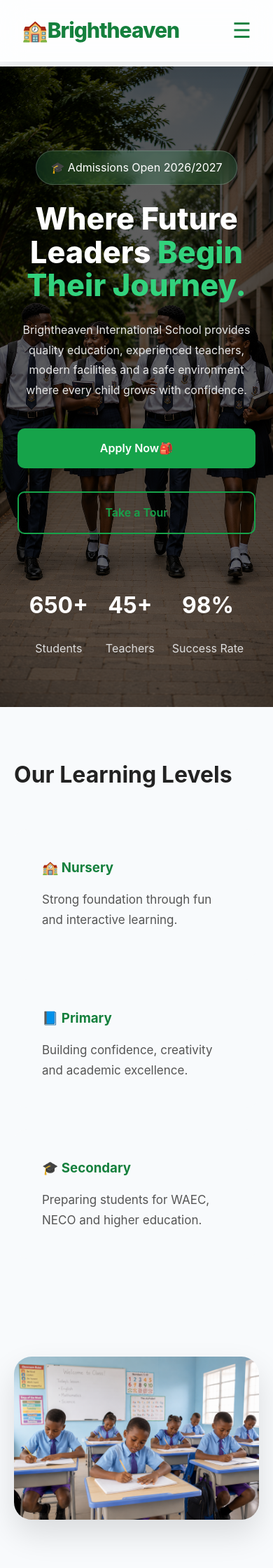
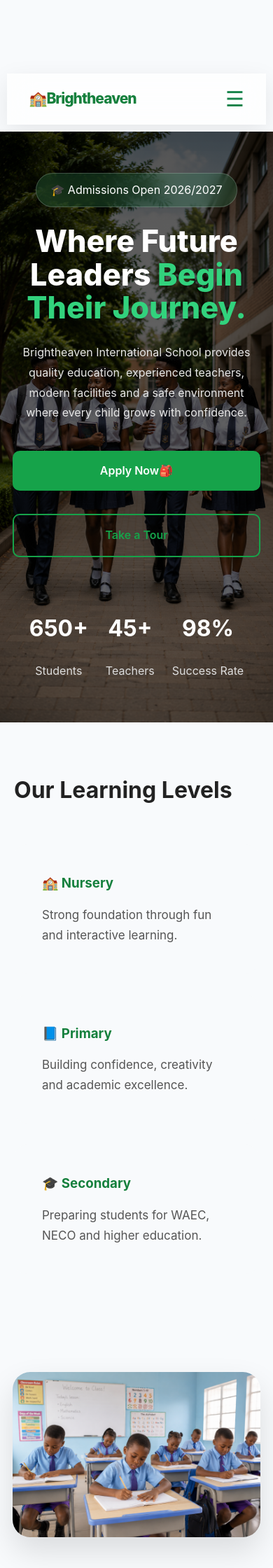
Before and after one commit to Ronniechuks11/Brightheaven-Intl-school-portal, a Flask app: page / in a window 390 px wide; the page is wider, and only the part inside the window is pictured. Shown: the top 2240 px of that part at 70% size. Run offline with Flask 3, Linux system fonts and the light colour scheme.

Commit message:
Update Latest Changes

```diff
--- a/static/css/responsive.css
+++ b/static/css/responsive.css
@@ -538,3 +538,196 @@ font-size:1.5rem;
         z-index: 99999 !important;
     }
 }
+
+/* =========================================
+   FINAL MOBILE FIX
+========================================= */
+
+html,
+body {
+    width: 100%;
+    max-width: 100%;
+    overflow-x: hidden;
+}
+
+/* NAVIGATION */
+nav {
+    width: calc(100% - 24px);
+    max-width: 100%;
+    margin: 10px auto;
+    padding: 14px 18px;
+    position: relative;
+    z-index: 9999;
+}
+
+.logo {
+    font-size: 22px;
+    white-space: nowrap;
+}
+
+.menu-toggle {
+    display: none;
+    font-size: 30px;
+    line-height: 1;
+    cursor: pointer;
+    z-index: 10001;
+}
+
+/* =========================================
+   MOBILE
+========================================= */
+
+@media screen and (max-width: 768px) {
+
+    body {
+        width: 100%;
+        overflow-x: hidden;
+    }
+
+    nav {
+        width: calc(100% - 20px);
+        margin: 10px auto;
+        padding: 14px 16px;
+        display: flex;
+        align-items: center;
+        justify-content: space-between;
+        position: relative;
+        z-index: 9999;
+    }
+
+    .logo {
+        font-size: 21px;
+        max-width: 80%;
+        overflow: hidden;
+        white-space: nowrap;
+    }
+
+    .menu-toggle {
+        display: block;
+        flex-shrink: 0;
+        color: #16834a;
+    }
+
+    nav ul {
+        display: none;
+        position: absolute;
+        top: calc(100% + 8px);
+        left: 0;
+        width: 100%;
+        margin: 0;
+        padding: 0;
+        background: white;
+        border-radius: 16px;
+        overflow: hidden;
+        box-shadow: 0 15px 40px rgba(0,0,0,.15);
+        z-index: 10000;
+    }
+
+    nav ul.active {
+        display: flex;
+    }
+
+    nav ul li {
+        width: 100%;
+        margin: 0;
+        border-bottom: 1px solid #eee;
+    }
+
+    nav ul li:last-child {
+        border-bottom: none;
+    }
+
+    nav ul li a {
+        display: block;
+        width: 100%;
+        padding: 20px 22px;
+        color: #222;
+        font-size: 16px;
+        text-decoration: none;
+    }
+
+    nav ul li a:hover {
+        background: #f1faf5;
+        color: #16834a;
+    }
+
+    .buttons {
+        display: none;
+    }
+
+
+    /* =====================================
+       HERO — IMPORTANT FIX
+    ===================================== */
+
+    .hero {
+        width: 100%;
+        max-width: 100%;
+        min-width: 0;
+
+        margin: 0;
+        padding: 50px 18px;
+
+        display: flex;
+        flex-direction: column;
+
+        overflow: hidden;
+    }
+
+    .hero-content,
+    .hero-text,
+    .hero-image {
+        width: 100%;
+        max-width: 100%;
+        min-width: 0;
+    }
+
+    .hero-image img {
+        width: 100%;
+        max-width: 100%;
+        height: auto;
+        display: block;
+    }
+
+
+    /* =====================================
+       STATS
+    ===================================== */
+
+    .stats {
+        width: 100%;
+        max-width: 100%;
+        margin: 0;
+        padding: 35px 18px;
+
+        grid-template-columns: repeat(2, minmax(0, 1fr));
+    }
+
+    .stat-card {
+        min-width: 0;
+        padding: 25px 12px;
+    }
+
+
+    /* =====================================
+       GENERAL SECTIONS
+    ===================================== */
+
+    .about-home,
+    .features-section,
+    .gallery,
+    .cta,
+    .why-us,
+    .admission-banner {
+        width: 100%;
+        max-width: 100%;
+        min-width: 0;
+
+        padding-left: 18px;
+        padding-right: 18px;
+    }
+
+    img {
+        max-width: 100%;
+    }
+}
```
Also changed, not shown: static/js/script.js (line endings or trailing spaces).
